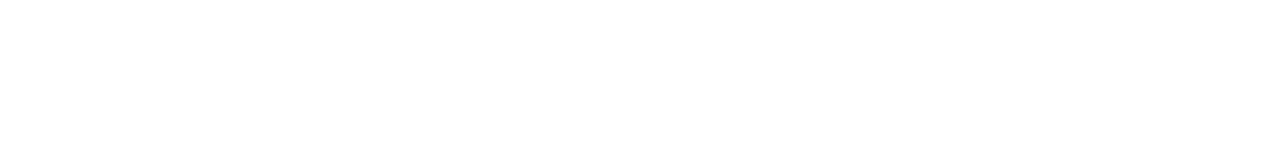
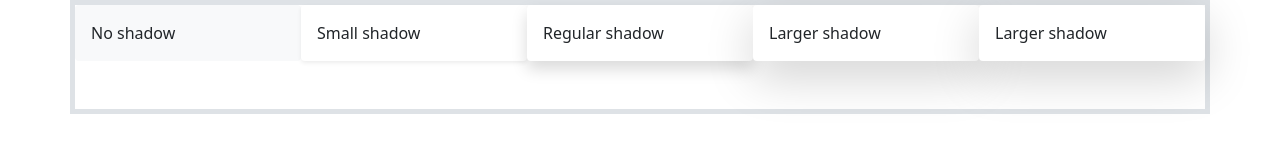
Before and after one commit to sosecrettoknowme/lern-bootrap-1, a plain HTML site: page index.html in a window 1280 px wide. Drawn offline with nearby package versions, Linux system fonts and the light colour scheme.

Commit message:
Belajar shadow

```diff
--- a/index.html
+++ b/index.html
@@ -132,7 +132,17 @@
     </div> -->
     <!-- End Float -->
 
-    <!--  -->
+    <!-- Shadow -->
+    <div class="container border border-5  ">
+      <div class="row">
+        <div class="shadow-none p-3 mb-5 bg-light rounded col">No shadow</div>
+        <div class="shadow-sm p-3 mb-5 bg-body rounded col">Small shadow</div>
+        <div class="shadow p-3 mb-5 bg-body rounded col">Regular shadow</div>
+        <div class="shadow-lg p-3 mb-5 bg-body rounded col">Larger shadow</div>
+        <div class="shadow-lg p-3 mb-5 bg-body rounded col">Larger shadow</div>
+      </div>
+    </div>
+    <!-- End Of Shadow -->
 
 
 
```
